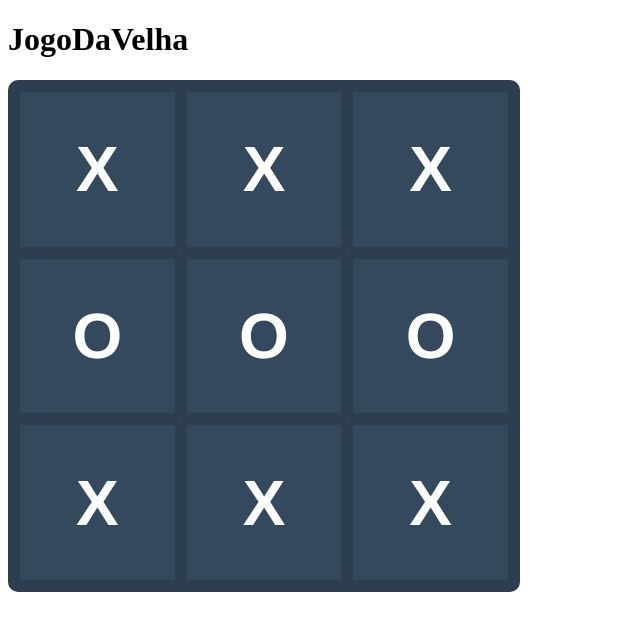
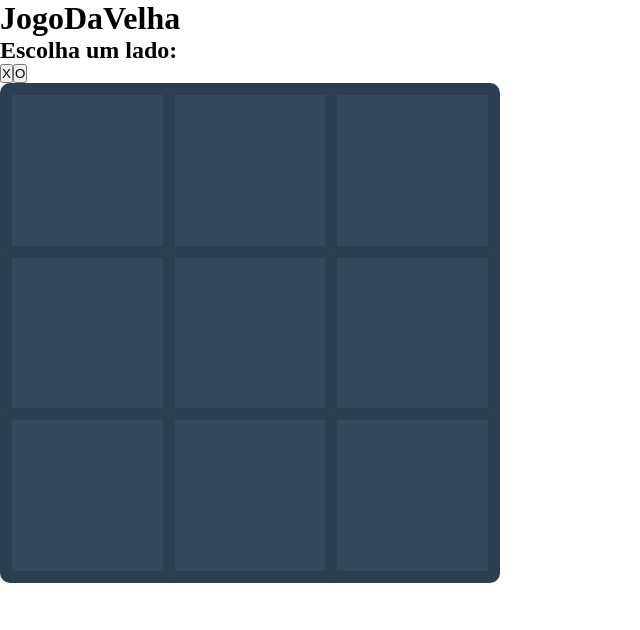
Before and after one commit to Lucky-ta/Menu-Games, a React (Vite) app: page /JogoDaVelha in a window 1280 px wide. Shown: the top 630 px of the page, without its empty margins (0-640 px from the left). Built offline with nearby package versions, Linux system fonts and the light colour scheme.

Commit message:
Creating enemy player

```diff
--- /dev/null
+++ b/index.css
@@ -0,0 +1,5 @@
+* {
+    padding: 0;
+    margin: 0;
+    box-sizing: border-box;
+}
--- a/src/main.jsx
+++ b/src/main.jsx
@@ -1,6 +1,7 @@
 import React from 'react';
 import ReactDOM from 'react-dom/client';
 import App from './App';
+import '../index.css';
 
 ReactDOM.createRoot(document.getElementById('root')).render(
   <React.StrictMode>
--- a/src/pages/JogoDaVelha.jsx
+++ b/src/pages/JogoDaVelha.jsx
@@ -1,17 +1,167 @@
-import React from 'react';
+/* eslint-disable jsx-a11y/control-has-associated-label */
+import React, { useEffect, useState } from 'react';
+import Enemy from '../service/TicTacToeEnemy';
 import '../styles/TicTacToe.css';
 
 function JogoDaVelha() {
-  const table = ['X', 'X', 'X', 'O', 'O', 'O', 'X', 'X', 'X'];
+  const [side, setSide] = useState(null);
+  const [ell, setEl] = useState('');
+
+  const hanldeId = (id) => {
+    const el = document.getElementById(id);
+    el.innerHTML = side;
+    setEl(el);
+
+    console.log(side);
+  };
+
+  const verifyTableResult = () => {
+    const firstEl = document.getElementById('1').innerHTML;
+    const secEl = document.getElementById('2').innerHTML;
+    const third = document.getElementById('3').innerHTML;
+    const fourthEl = document.getElementById('4').innerHTML;
+    const fivEl = document.getElementById('5').innerHTML;
+    const sixEl = document.getElementById('6').innerHTML;
+    const sevEl = document.getElementById('7').innerHTML;
+    const eigthEl = document.getElementById('8').innerHTML;
+    const nineEl = document.getElementById('9').innerHTML;
+
+    const firstCase = firstEl === side && secEl === side && third === side;
+    const secondCase = fourthEl === side && fivEl === side && sixEl === side;
+    const thirdCase = sevEl === side && eigthEl === side && nineEl === side;
+
+    const fourthCase = firstEl === side && fourthEl === side && sevEl === side;
+    const fifthCase = secEl === side && fivEl === side && eigthEl === side;
+    const sixthCase = third === side && sixEl === side && nineEl === side;
+
+    const seventhCase = firstEl === side && fivEl === side && nineEl === side;
+    const eighthCase = third === side && fivEl === side && sevEl === side;
+
+    const cases = [
+      firstCase,
+      secondCase,
+      thirdCase,
+      fourthCase,
+      fifthCase,
+      sixthCase,
+      seventhCase,
+      eighthCase,
+    ];
+
+    if (cases.find((c) => c === true)) {
+      console.log('Ganhou!');
+    }
+  };
+
+  const enemyPlayer = () => {
+    const enemy = new Enemy(side);
+    enemy.attack();
+    // const firstEl = document.getElementById('1').innerHTML;
+    // if (firstEl !== '' && side) {
+    //     document.getElementById('2').innerHTML = 'O';
+    // }
+  };
+
+  useEffect(() => {
+    verifyTableResult();
+    enemyPlayer();
+  }, [ell]);
+
+  const handleSideOption = (playerOption) => {
+    setSide(playerOption);
+  };
+
   return (
     <div>
       <h1>JogoDaVelha</h1>
+      <h2>Escolha um lado:</h2>
+      <button
+        id="X"
+        onClick={(e) => handleSideOption(e.target.id)}
+        type="button"
+      >
+        X
+      </button>
+      <button
+        id="O"
+        onClick={(e) => handleSideOption(e.target.id)}
+        type="button"
+      >
+        O
+      </button>
       <div className="tictactoe-table">
-        {table.map((value) => (
-          <div className='table' key={value}>
-            <span>{value}</span>
-          </div>
-        ))}
+        <div
+          onClick={(e) => hanldeId(e.target.id)}
+          onKeyDown
+          role="button"
+          tabIndex={0}
+          id="1"
+          className="table"
+        />
+        <div
+          onClick={(e) => hanldeId(e.target.id)}
+          onKeyDown
+          role="button"
+          tabIndex={0}
+          id="2"
+          className="table"
+        />
+        <div
+          onClick={(e) => hanldeId(e.target.id)}
+          onKeyDown
+          role="button"
+          tabIndex={0}
+          id="3"
+          className="table"
+        />
+        <div
+          onClick={(e) => hanldeId(e.target.id)}
+          onKeyDown
+          role="button"
+          tabIndex={0}
+          id="4"
+          className="table"
+        />
+        <div
+          onClick={(e) => hanldeId(e.target.id)}
+          onKeyDown
+          role="button"
+          tabIndex={0}
+          id="5"
+          className="table"
+        />
+        <div
+          onClick={(e) => hanldeId(e.target.id)}
+          onKeyDown
+          role="button"
+          tabIndex={0}
+          id="6"
+          className="table"
+        />
+        <div
+          onClick={(e) => hanldeId(e.target.id)}
+          onKeyDown
+          role="button"
+          tabIndex={0}
+          id="7"
+          className="table"
+        />
+        <div
+          onClick={(e) => hanldeId(e.target.id)}
+          onKeyDown
+          role="button"
+          tabIndex={0}
+          id="8"
+          className="table"
+        />
+        <div
+          onClick={(e) => hanldeId(e.target.id)}
+          onKeyDown
+          role="button"
+          tabIndex={0}
+          id="9"
+          className="table"
+        />
       </div>
     </div>
   );
--- /dev/null
+++ b/src/service/TicTacToeEnemy.js
@@ -0,0 +1,13 @@
+class Enemy {
+  constructor(side) {
+    this.side = side;
+    if (side === 'X') this.side = 'O';
+    if (side === 'O') this.side = 'X';
+  }
+
+  attack() {
+    document.getElementById('2').innerHTML = this.side;
+  }
+}
+
+export default Enemy;
--- a/src/styles/TicTacToe.css
+++ b/src/styles/TicTacToe.css
@@ -10,6 +10,7 @@
 
   display: grid;
   grid-template: repeat(3, 1fr) / repeat(3, 1fr);
+
 }
 
 .table
```
